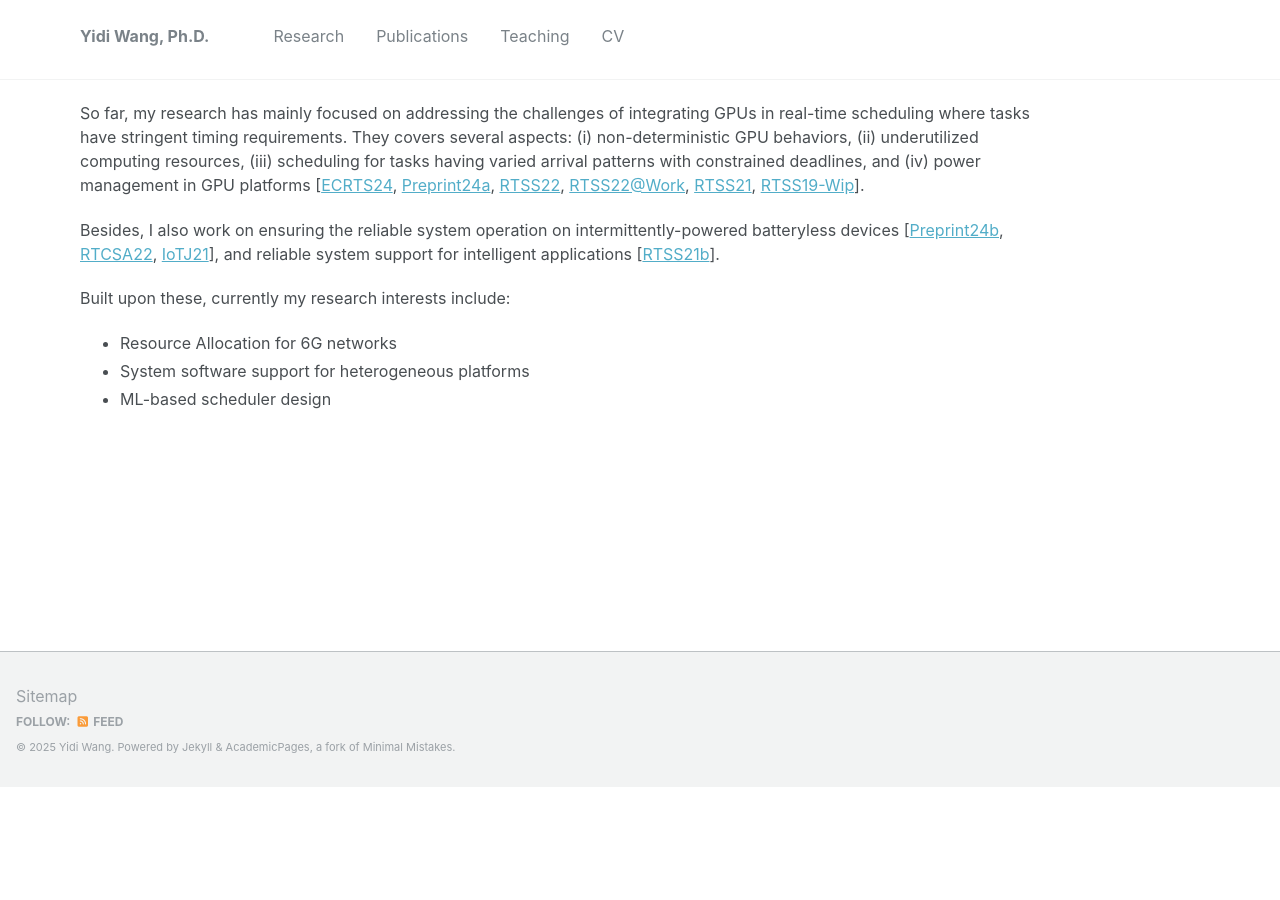
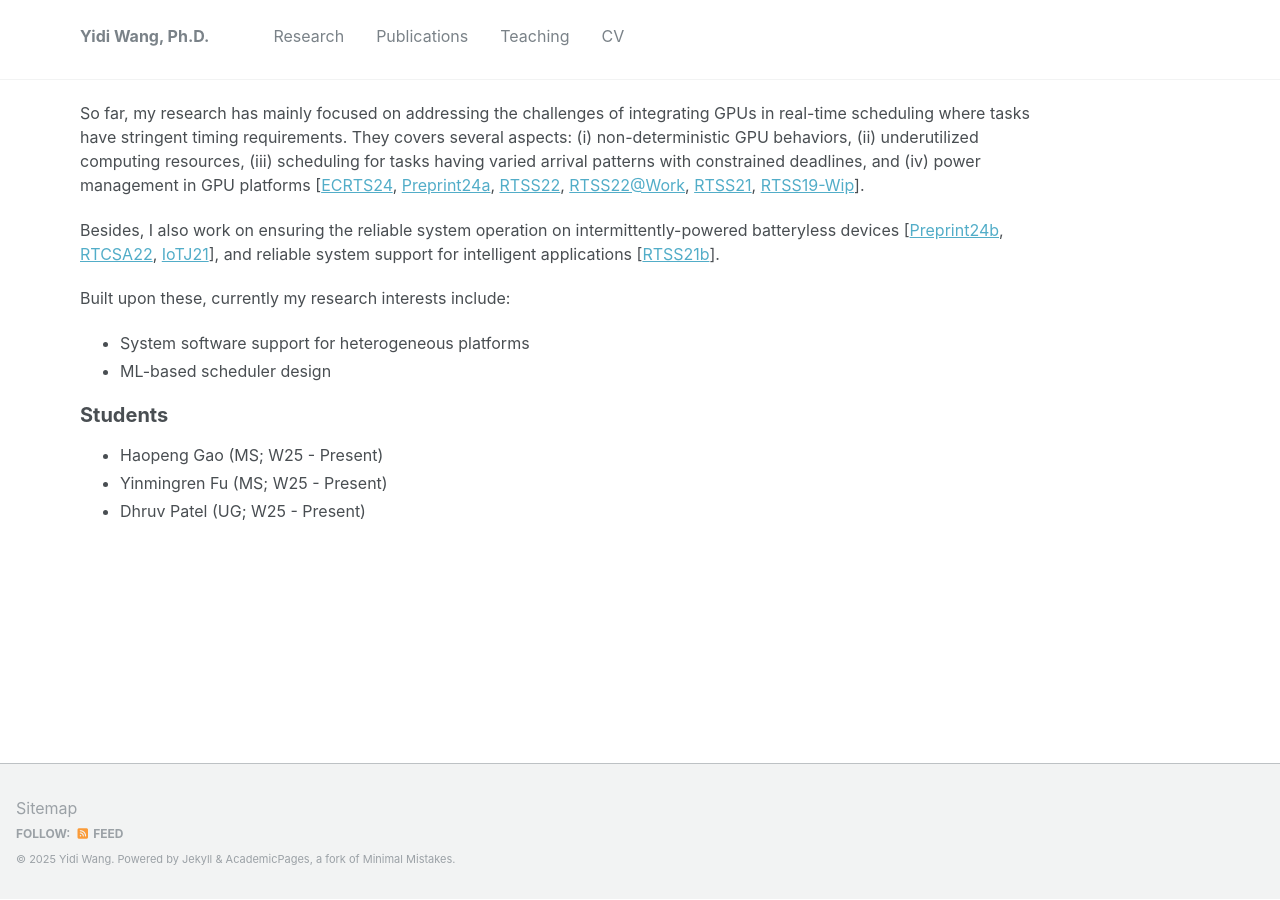
Before and after one commit to yidiwang21/yidiwang21.github.io, a Jekyll site: the page built from _pages/ressearch.md, in a window 1280 px wide and 900 px high, scrolled down 706 px. Built offline with Jekyll 4.4.1, drawn with Linux system fonts in a browser that asks for light colours; before the commit the page ends 1494 px from its top, so only the background shows below that.

```diff
--- a/_pages/ressearch.md
+++ b/_pages/ressearch.md
@@ -23,6 +23,10 @@ So far, my research has mainly focused on addressing the challenges of integrati
 Besides, I also work on ensuring the reliable system operation on intermittently-powered batteryless devices [[Preprint24b](https://arxiv.org/abs/2311.07227), [RTCSA22](../files/2022/RTCSA22_AoI.pdf), [IoTJ21](../files/2021/iotj2021-ipd.pdf)], and reliable system support for intelligent applications [[RTSS21b](../files/2021/RTSS21_AegisDNN.pdf)].
 
 Built upon these, currently my research interests include:
-* Resource Allocation for 6G networks
 * System software support for heterogeneous platforms
 * ML-based scheduler design
+
+## Students
+* Haopeng Gao (MS; W25 - Present)
+* Yinmingren Fu (MS; W25 - Present)
+* Dhruv Patel (UG; W25 - Present)
```
Also changed, not shown: _pages/about.md (+1 -1 lines), images/IMG_0145_square.jpg (added).
